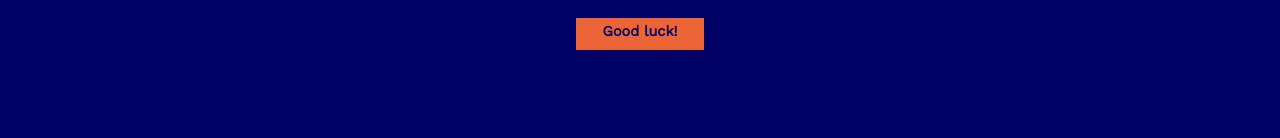
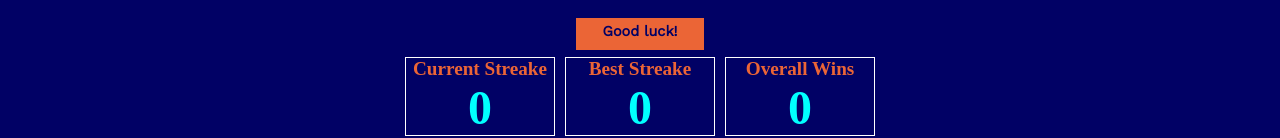
Before and after one commit to fcdennis/Ola-Mundo, a plain HTML site: page codecademy/choreDoor/index.html in a window 1280 px wide. Shown: the part 1219-1357 px from the top of the page. Before the commit the page ends 1269 px from the top, so only its background shows below. Drawn offline with nearby package versions, Linux system fonts and the light colour scheme.

Commit message:
chore door project final

```diff
--- a/codecademy/choreDoor/index.html
+++ b/codecademy/choreDoor/index.html
@@ -40,6 +40,20 @@
         <img id="door3" class="door-frame" src="https://s3.amazonaws.com/codecademy-content/projects/chore-door/images/closed_door.svg" alt="Door">
     </div>
     <div id="start" class="start-row">Good luck!</div>
+    <div id="streakContent">
+        <div class="streake">
+            <h1>Current Streake</h1>
+            <h2 id="currentStreake">0</h2>
+        </div>
+        <div class="streake">
+            <h1>Best Streake</h1>
+            <h2 id="bestStreake">0</h2>
+        </div>
+        <div class="streake">
+            <h1>Overall Wins</h1>
+            <h2 id="overallStreake">0</h2>
+        </div>
+    </div>
 
     <script src="script.js" type="text/javascript"></script>
 </body>
--- a/codecademy/choreDoor/script.js
+++ b/codecademy/choreDoor/script.js
@@ -9,6 +9,16 @@ const spaceDoorPath = "https://s3.amazonaws.com/codecademy-content/projects/chor
 
 const startButton = document.querySelector('#start');
 
+const currentStreak = document.querySelector('#currentStreake');
+const bestStreake = document.querySelector('#bestStreake');
+const overallStreake = document.querySelector('#overallStreake');
+
+let currentStreakScore = 0;
+let bestStreakeScore = 0;
+let overallStreakeScore = 0;
+
+
+let currentlyPlaying = true;
 
 let numClosedDoors = 3;
 let openDoor1;
@@ -22,9 +32,8 @@ const playDoor = (door) => {
     if(numClosedDoors === 0){
         gameOver('win');
     } else if (isBot(door) == true){
-        gameOver('lose');
+        gameOver();
     }
-
 }
 
 const isBot = (door) => {
@@ -43,7 +52,17 @@ const isClicked = (door) => {
 
 const gameOver = (status) =>{
     if ( status == 'win'){
+        if (currentStreakScore === bestStreakeScore){
+            bestStreakeScore++;
+        }
+        currentStreakScore++;
+        overallStreakeScore++;
         startButton.innerHTML = 'You win! Play again?';
+        currentlyPlaying = false;
+    } else {
+        startButton.innerHTML = 'Game over! Play again?'
+        currentlyPlaying = false;
+        currentStreakScore = 0;
     }
 }
 
@@ -84,24 +103,43 @@ const randomChoreDoorGenerator = () => {
 }
 
 doorImage1.onclick = () => {
-    if (isClicked(doorImage1)){
+    if (currentlyPlaying && isClicked(doorImage1)){
         doorImage1.src = openDoor1;
-        playDoor();
+        playDoor(doorImage1);
     }
 };
 
 doorImage2.onclick = () => {
-    if (isClicked(doorImage2)){
+    if (currentlyPlaying && isClicked(doorImage2)){
         doorImage2.src = openDoor2;
-        playDoor();
+        playDoor(doorImage2);
     }
 };
 
 doorImage3.onclick = () => {
-    if (isClicked(doorImage3)){
+    if (currentlyPlaying && isClicked(doorImage3)){
         doorImage3.src = openDoor3;
-        playDoor();
+        playDoor(doorImage3);
     }
 };
 
-randomChoreDoorGenerator();
+const startRound = () => {
+    doorImage1.src = closedDoorPath;
+    doorImage2.src = closedDoorPath;
+    doorImage3.src = closedDoorPath;
+    numClosedDoors = 3;
+    startButton.innerHTML = 'Good luck!';
+    currentlyPlaying = true;
+    currentStreak.innerHTML = currentStreakScore;
+    bestStreake.innerHTML = bestStreakeScore;
+    overallStreake.innerHTML = overallStreakeScore;
+    randomChoreDoorGenerator();
+}
+
+startButton.onclick = () =>{
+    if (!currentlyPlaying) {
+        startRound();
+    }
+}
+
+startRound();
--- a/codecademy/choreDoor/style.css
+++ b/codecademy/choreDoor/style.css
@@ -86,3 +86,28 @@ body{
     margin-bottom: 0.15rem;
     cursor: pointer;
 }
+
+#streakContent {
+    display: flex;
+    flex-wrap: wrap;
+    justify-content: center;
+}
+
+.streake {
+    flex: 1 1 150px;
+    flex: 0 1 150px;
+    margin: 5px;
+    border: 1px solid var(--table-text);
+}
+
+.streake h1{
+    color: var(--start-backgorund);
+    text-align: center;
+    font-size: 2rem;
+}
+
+.streake h2{
+    color:  var(--background-header);
+    text-align: center;
+    font-size: 5rem;
+}
```
